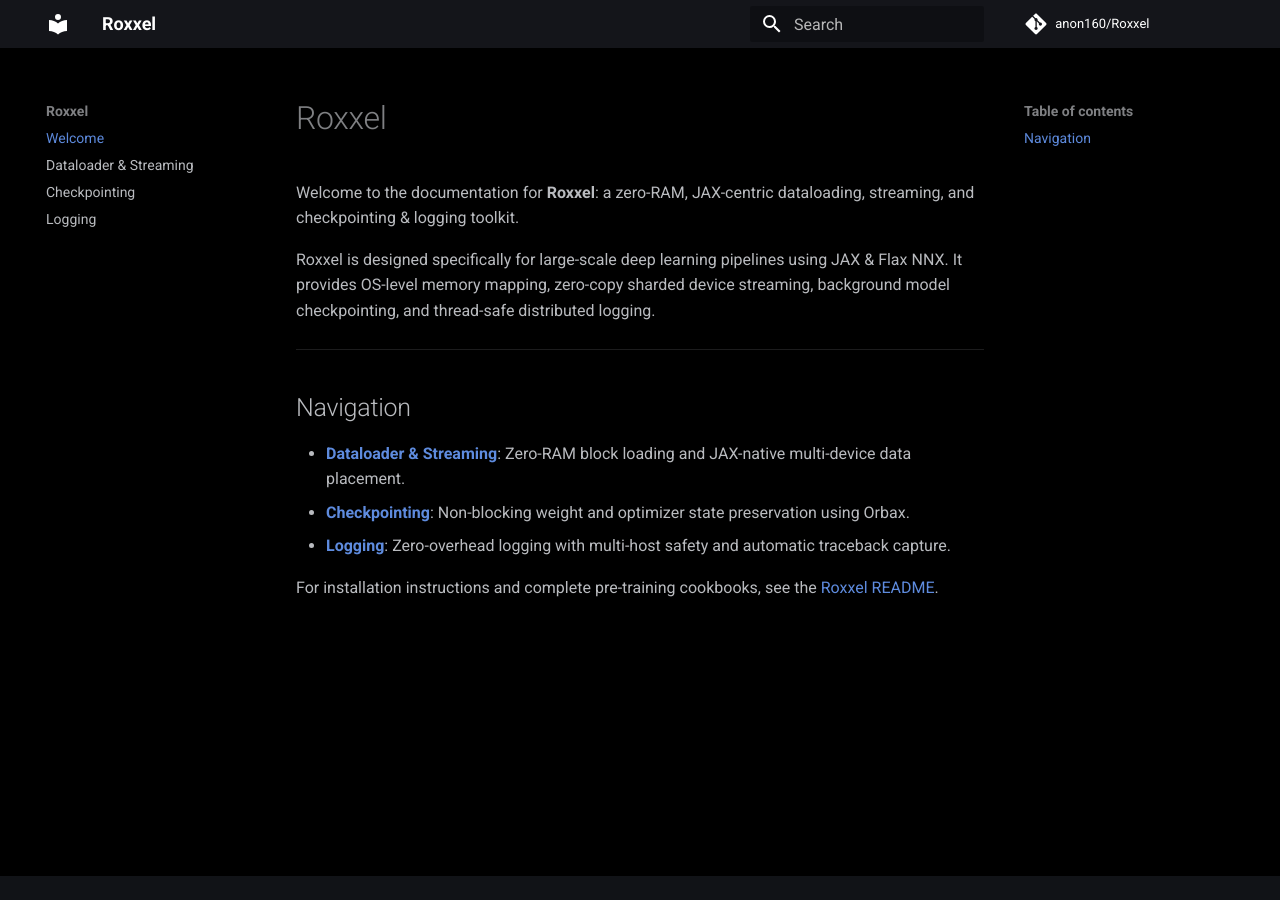
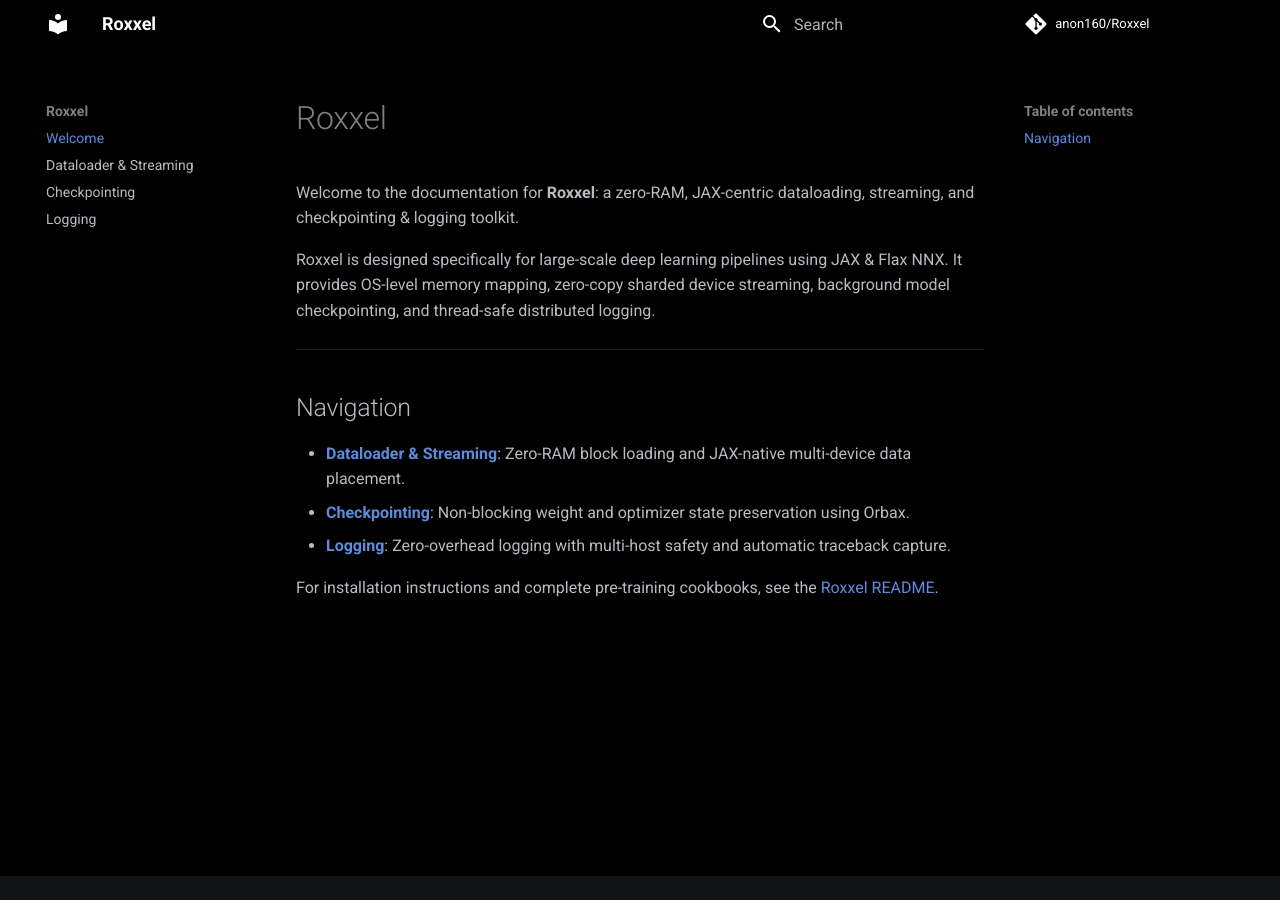
Before and after one commit to anon160/Roxxel, an MkDocs documentation site: the page built from docs/index.md, in a window 1280 px wide. Built offline with MkDocs 1.6.1 and Material for MkDocs 9.7.7, drawn with Linux system fonts in a browser that asks for light colours; comment, search, counter and statistics services are not loaded.

Commit message:
fix: force pure black backgrounds and fix text color visibility

```diff
--- a/docs/stylesheets/extra.css
+++ b/docs/stylesheets/extra.css
@@ -1,4 +1,12 @@
 /* Enforce pure black background and header globally with high CSS specificity */
+body,
+body[data-md-color-scheme="slate"],
+.md-main,
+.md-content,
+html {
+  background-color: #000000 !important;
+}
+
 :root,
 [data-md-color-scheme="slate"] {
   --md-default-bg-color: #000000 !important;
@@ -8,14 +16,12 @@
   --md-header-bg-color: #000000 !important;
   --md-header-fg-color: #ffffff !important;
 
-  --md-primary-fg-color: #000000 !important;
-  --md-primary-fg-color--dark: #121212 !important;
-
   --md-search-bg-color: #121212 !important;
   --md-code-bg-color: #1a1a1a !important;
 }
 
 /* Remove the header drop-shadow for a flat, modern aesthetic */
 .md-header {
+  background-color: #000000 !important;
   box-shadow: none !important;
 }
```
